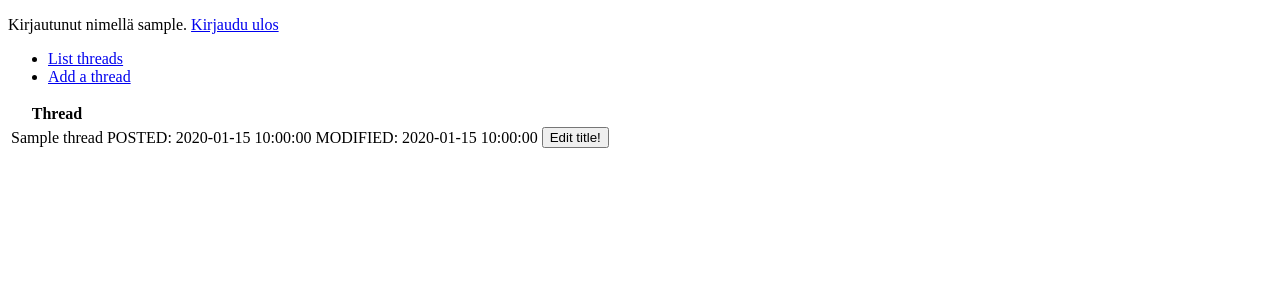
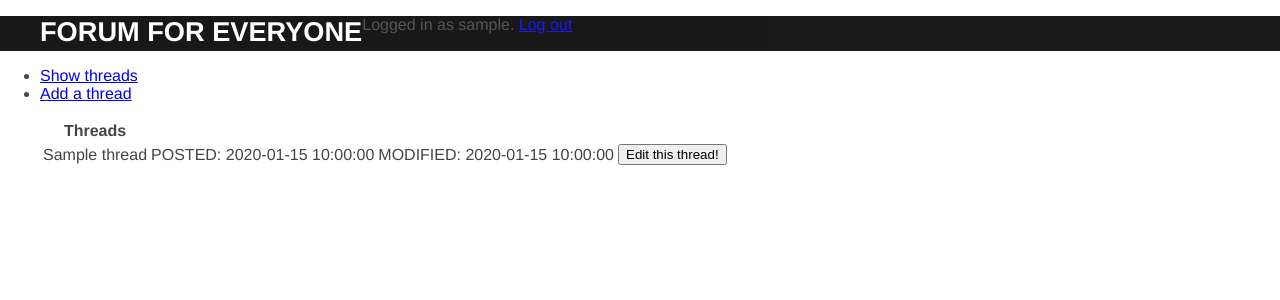
Before and after one commit to lehtoneo/keskustelufoorumi, a Flask app: page /threads in a window 1280 px wide. Shown: the top 300 px of the page. Run offline with Flask 2, Linux system fonts and the light colour scheme; a user stored in the database is signed in; tables that the repository leaves empty hold one stand-in row (values such as "Sample post").

Commit message:
Refactoring html files

```diff
--- a/application/templates/layout.html
+++ b/application/templates/layout.html
@@ -3,25 +3,29 @@
   <head>
     <meta charset="utf-8">
     <title>Forum</title>
+    <link rel="stylesheet" href="{{ url_for('static', filename='css/main.css') }}">
   </head>
   <body>
+  <header>
+    <div class="container">
+    <h1 class ="logo">Forum for everyone</h1>
     {% if current_user.is_authenticated %}
     <p>
-    Kirjautunut nimellä {{ current_user.username }}. <a href="{{ url_for('auth_logout') }}">Kirjaudu ulos</a>
+    Logged in as {{ current_user.username }}. <a href="{{ url_for('auth_logout') }}">Log out</a>
     </p>
     {% else %}
-    <a href="{{ url_for('auth_login') }}">Kirjaudu</a>
+    <a href="{{ url_for('auth_login') }}">Log in</a> or <a href="{{ url_for('auth_registration') }}">Create user</a>
     {% endif %}
 
-    <ul>
-      <li><a href="{{ url_for('threads_index') }}">List threads</a></li>
+  </header>
+    <ul class="menu">
+      <li><a href="{{ url_for('threads_index') }}">Show threads</a></li>
       <li><a href="{{ url_for('threads_form') }}">Add a thread</a></li>
     </ul>
-
-    {% block body %}
-    <p>
-Content.
-    </p>
+  </div>
+    <div class="container">
+    {% block content %}
     {% endblock %}
-  </body>
+    <div>
+    </body>
 </html>
--- a/application/templates/threads/list.html
+++ b/application/templates/threads/list.html
@@ -1,9 +1,9 @@
 {% extends "layout.html" %}
 
-{% block body %}
+{% block content %}
   <table>
     <tr>
-      <th>Thread</th>
+      <th>Threads</th>
     </tr>
     {% for thread in threads %}
     <tr>
@@ -11,8 +11,8 @@
       <td> POSTED: {{ thread.posted }}</td>
       <td> MODIFIED: {{ thread.modified }} </td>
       <td>
-        <form method="POST" action="{{ url_for('threads_edit', thread_id=thread.id) }}">
-        <input type="submit" value="Edit title!"/>
+        <form method="GET" action="{{ url_for('threads_openedit', thread_id=thread.id) }}">
+        <input type="submit" value="Edit this thread!"/>
       </form> </td>
     </tr>
     {% endfor %}
--- a/application/templates/threads/new.html
+++ b/application/templates/threads/new.html
@@ -1,6 +1,6 @@
 {% extends "layout.html" %}
 
-{% block body %}
+{% block content %}
 <form method="POST" action="{{ url_for('threads_create') }}">
   <table>
     <tr>
```
